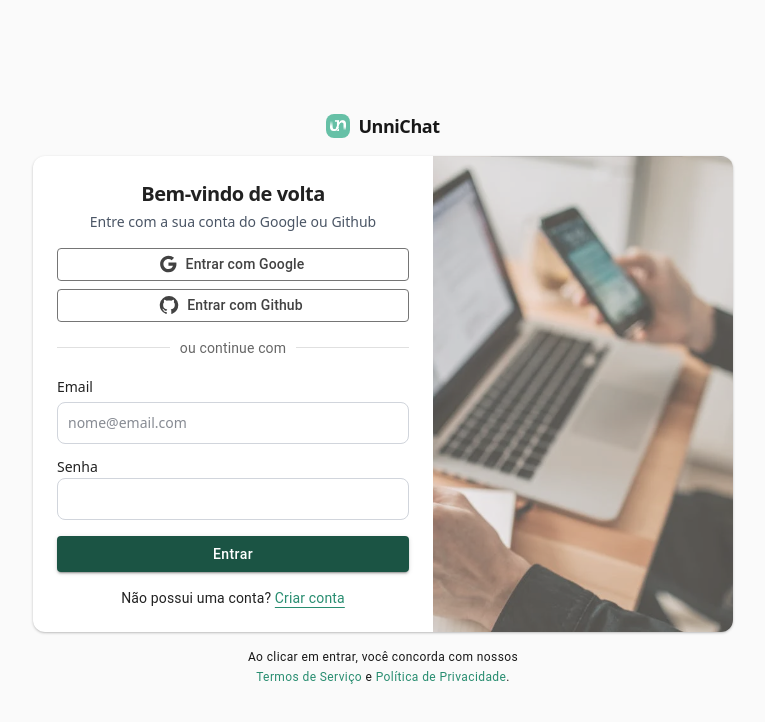
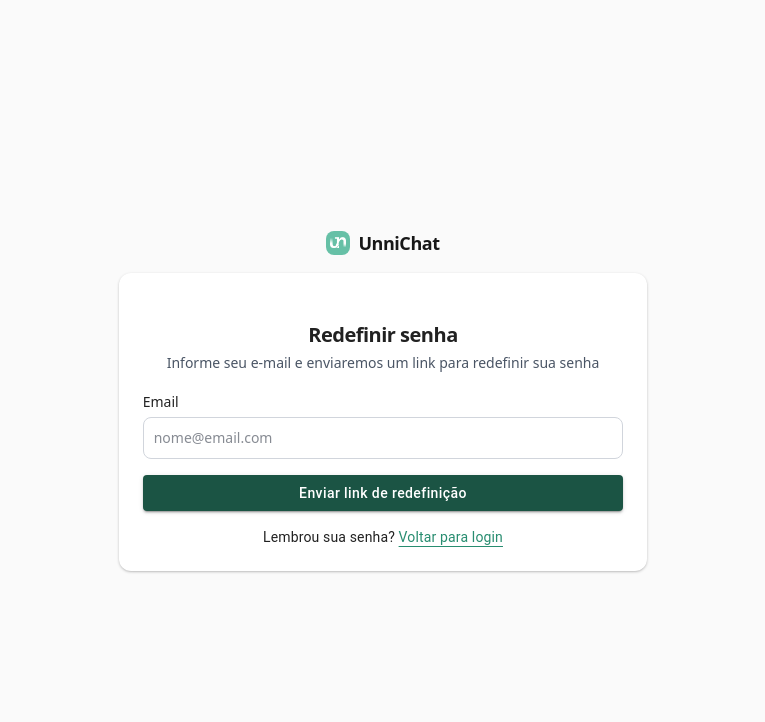
Before and after one commit to MatheusBonadio/send-flow-assessment, a React (Vite) app: page /reset-password in a window 1280 px wide. Before the commit this address led to /login. Shown: the top 722 px of the page, without its empty margins (257-1022 px from the left). Built offline with nearby package versions, Linux system fonts and the light colour scheme; no server answers.

Commit message:
feat: adiciona suporte a redefinição de senha

```diff
--- a/src/app/apps/login/components/LoginCard.tsx
+++ b/src/app/apps/login/components/LoginCard.tsx
@@ -188,6 +188,14 @@
                     <label className="text-sm leading-none font-medium">
                       Senha
                     </label>
+                    <Link
+                      href="/reset-password"
+                      className="!decoration-inherit underline-offset-4"
+                      color="#288d70"
+                      sx={{ fontSize: 13 }}
+                    >
+                      Esqueceu sua senha?
+                    </Link>
                   </div>
                   <input
                     type="password"
--- /dev/null
+++ b/src/app/apps/reset-password/ResetPasswordPage.tsx
@@ -0,0 +1,24 @@
+import ResetPasswordCard from '@/app/apps/reset-password/components/ResetPasswordCard';
+
+export default function ResetPasswordPage() {
+  return (
+    <div className="flex min-h-screen flex-col items-center justify-center p-8">
+      <div className="mb-4 flex items-center justify-center select-none">
+        <div
+          className="justify-centers flex h-6 w-6 items-center rounded-lg"
+          style={{ backgroundColor: '#66c0a6' }}
+        >
+          <img
+            src="images/unnichat-logo.png"
+            alt="Unnichat Logo"
+            className="ml-1 w-4"
+          />
+        </div>
+        <span className="ml-2 text-lg font-semibold tracking-tight">
+          UnniChat
+        </span>
+      </div>
+      <ResetPasswordCard />
+    </div>
+  );
+}
--- /dev/null
+++ b/src/app/apps/reset-password/components/ResetPasswordCard.tsx
@@ -0,0 +1,134 @@
+import { FormEvent, useState } from 'react';
+import { sendPasswordResetEmail } from 'firebase/auth';
+import { auth } from '@/app/core/lib/firebase';
+import {
+  Card,
+  Alert,
+  CircularProgress,
+  CardContent,
+  Typography,
+  Button,
+  Link,
+  colors,
+} from '@mui/material';
+
+export default function ResetPasswordCard() {
+  const [email, setEmail] = useState('');
+  const [error, setError] = useState('');
+  const [success, setSuccess] = useState(false);
+  const [loading, setLoading] = useState(false);
+
+  async function handleSubmit(event: FormEvent) {
+    event.preventDefault();
+    setError('');
+    setSuccess(false);
+    setLoading(true);
+
+    try {
+      await sendPasswordResetEmail(auth, email);
+      setSuccess(true);
+    } catch (e) {
+      const message = (e as Error).message;
+
+      if (message.includes('user-not-found')) {
+        setError('Nenhuma conta encontrada com este e-mail.');
+      } else if (message.includes('invalid-email')) {
+        setError('E-mail inválido. Verifique e tente novamente.');
+      } else if (message.includes('too-many-requests')) {
+        setError('Muitas tentativas. Tente novamente mais tarde.');
+      } else {
+        setError('Ocorreu um erro ao enviar o e-mail. Tente novamente.');
+      }
+    } finally {
+      setLoading(false);
+    }
+  }
+
+  return (
+    <Card
+      sx={{
+        borderRadius: 3,
+        boxShadow: '0 1px 3px 0 rgba(0,0,0,.2),0 1px 2px -1px rgba(0,0,0,.2)',
+      }}
+    >
+      <CardContent sx={{ padding: 3, minWidth: 400 }}>
+        <div className="flex flex-col items-center justify-center p-6 pb-4">
+          <h1 className="text-xl font-semibold tracking-tight">
+            Redefinir senha
+          </h1>
+          <p className="mt-1 text-center text-sm text-gray-600">
+            Informe seu e-mail e enviaremos um link para redefinir sua senha
+          </p>
+        </div>
+        <form
+          onSubmit={handleSubmit}
+          className="space-y-4 md:space-y-6"
+          action="#"
+        >
+          <div
+            style={{
+              display: 'flex',
+              flexDirection: 'column',
+              gap: '16px',
+            }}
+          >
+            {error && <Alert severity="error">{error}</Alert>}
+            {success && (
+              <Alert severity="success">
+                E-mail enviado com sucesso! Verifique sua caixa de entrada e
+                siga as instruções para redefinir sua senha.
+              </Alert>
+            )}
+            <div>
+              <label className="text-sm leading-none font-medium">Email</label>
+              <input
+                type="email"
+                name="email"
+                value={email}
+                onChange={(e) => setEmail(e.target.value)}
+                id="email"
+                className="mt-1 block w-full rounded-lg border border-gray-300 bg-gray-50 p-2.5 text-gray-900 focus:border-gray-500 focus:outline-0 focus:outline-gray-400 sm:text-sm"
+                placeholder="nome@email.com"
+                required
+                disabled={success}
+                style={{ WebkitBoxShadow: '0 0 0px 1000px #fff inset' }}
+              />
+            </div>
+            <Button
+              type="submit"
+              variant="contained"
+              fullWidth
+              disabled={loading || success}
+              startIcon={
+                loading ? (
+                  <CircularProgress
+                    size={16}
+                    style={{ color: colors.grey[600] }}
+                  />
+                ) : null
+              }
+              sx={{
+                textTransform: 'initial',
+                fontWeight: 500,
+                backgroundColor: '#1b5444',
+                color: '#fff',
+              }}
+            >
+              {loading ? 'Enviando...' : 'Enviar link de redefinição'}
+            </Button>
+            <Typography variant="body2" align="center">
+              Lembrou sua senha?{' '}
+              <Link
+                href="/login"
+                className="!decoration-inherit underline-offset-4"
+                color="#288d70"
+              >
+                Voltar para login
+              </Link>
+            </Typography>
+          </div>
+        </form>
+      </CardContent>
+    </Card>
+  );
+}
--- a/src/routes.tsx
+++ b/src/routes.tsx
@@ -7,6 +7,7 @@
 } from 'react-router-dom';
 import LoginPage from '@/app/apps/login/LoginPage';
 import RegisterPage from '@/app/apps/register/RegisterPage';
+import ResetPasswordPage from '@/app/apps/reset-password/ResetPasswordPage';
 import DashboardPage from '@/app/apps/dashboard/DashboardPage';
 import ContactPage from '@/app/apps/contacts/ContactsPage';
 import ConnectionPage from '@/app/apps/connections/ConnectionsPage';
@@ -53,6 +54,14 @@
           element={
             <PublicRoute>
               <RegisterPage />
+            </PublicRoute>
+          }
+        />
+        <Route
+          path="/reset-password"
+          element={
+            <PublicRoute>
+              <ResetPasswordPage />
             </PublicRoute>
           }
         />
```
